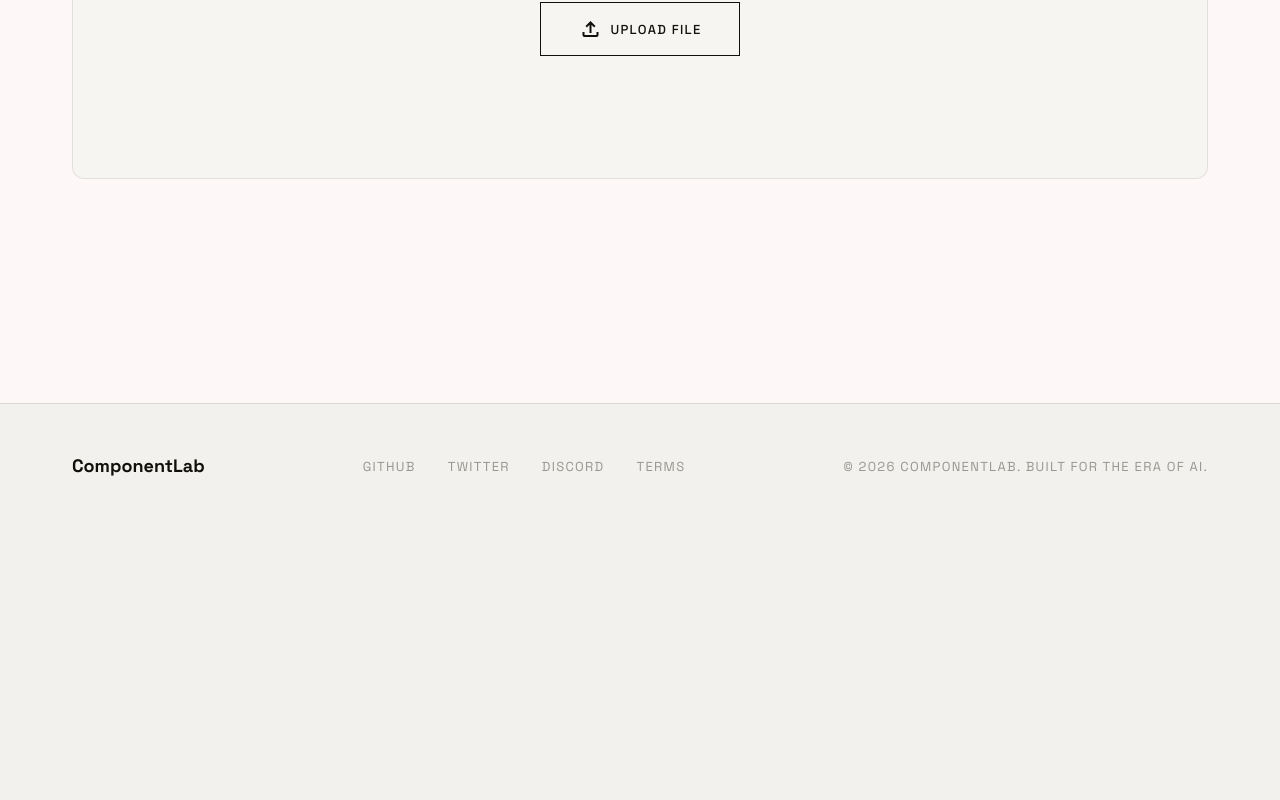
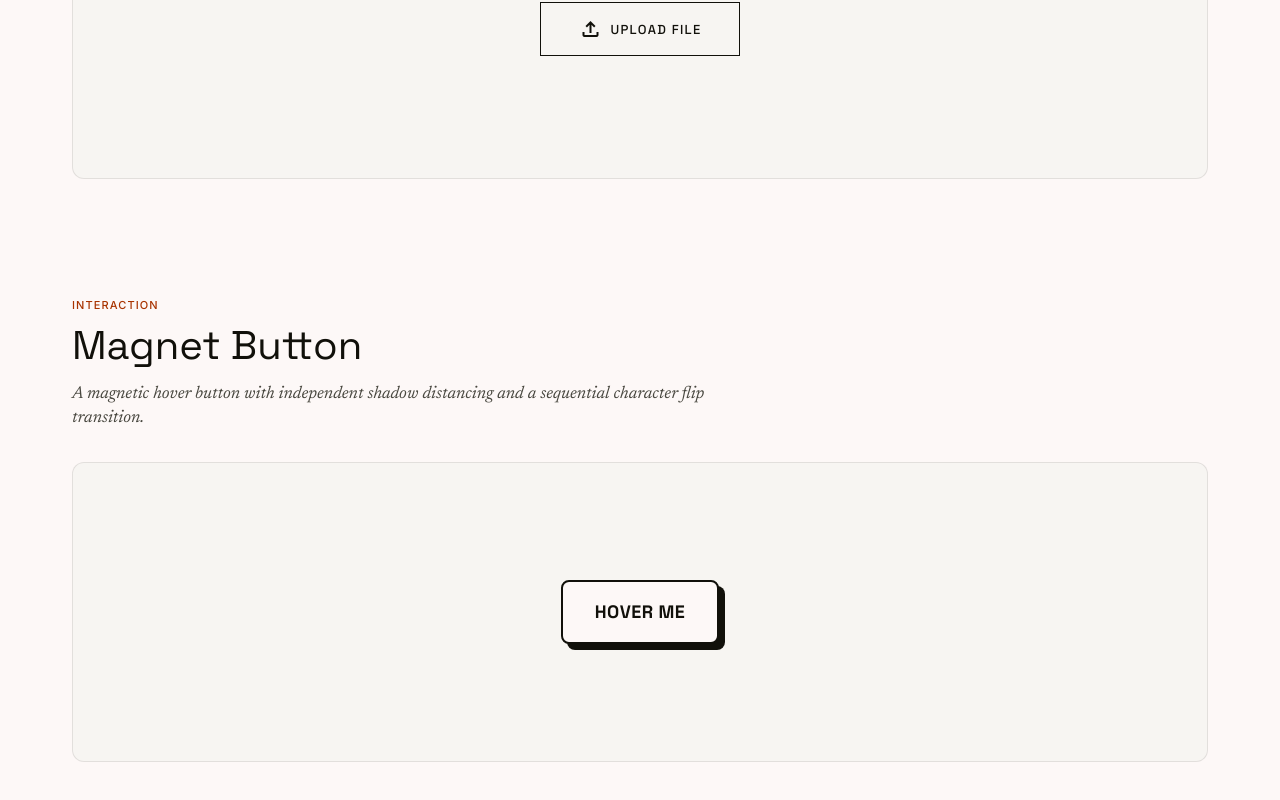
Before and after one commit to TakshPatel02/ComponentLabs, a React (Vite) app: page /components in a window 1280 px wide. Shown: the part 3248-4048 px from the top of the page. Before the commit the page ends 3776 px from the top, so only its background shows below. Built offline with nearby package versions, Linux system fonts and the light colour scheme.

Commit message:
Add MagnetButton component with magnetic hover effect and integrate into ComponentsPage

```diff
--- a/src/Pages/ComponentsPage.jsx
+++ b/src/Pages/ComponentsPage.jsx
@@ -4,6 +4,7 @@ import VelocityText from "../components/VelocityText";
 import { CreativeHighlightText } from "../components/CreativeHighlightText";
 import FillButton from "../components/FillButton";
 import UploadButton from "../components/UploadButton";
+import MagnetButton from "../components/MagnetButton";
 
 const ComponentsPage = () => {
   const [replayKey, setReplayKey] = useState(0);
@@ -196,6 +197,30 @@ const ComponentsPage = () => {
               </div>
             </div>
           </div>
+
+          {/* Magnet Button Component Section */}
+          <div className="w-full flex flex-col group mt-6">
+            <div className="mb-8 flex flex-col md:flex-row md:items-end justify-between gap-6">
+              <div className="flex-1">
+                <span className="font-system-micro text-system-micro text-secondary tracking-widest uppercase mb-2 block">
+                  Interaction
+                </span>
+                <h3 className="font-section-heading text-[32px] md:text-[40px] leading-tight text-primary transition-colors">
+                  Magnet Button
+                </h3>
+                <p className="font-editorial-standard text-editorial-standard text-on-surface-variant italic mt-3 max-w-2xl">
+                  A magnetic hover button with independent shadow distancing and
+                  a sequential character flip transition.
+                </p>
+              </div>
+            </div>
+
+            <div className="w-full bg-cursor-cream/50 min-h-62.5 md:h-75 rounded-xl oklab-border flex flex-col items-center justify-center overflow-hidden relative transition-all duration-500 group-hover:shadow-[0_20px_70px_-10px_rgba(38,37,30,0.05)]">
+              <div className="flex items-center gap-6 flex-wrap justify-center">
+                <MagnetButton text="Hover Me" />
+              </div>
+            </div>
+          </div>
         </div>
       </main>
     </div>
--- /dev/null
+++ b/src/components/MagnetButton.jsx
@@ -0,0 +1,116 @@
+import React, { useRef, useState } from "react";
+import { motion } from "motion/react";
+
+const DURATION = 0.25;
+const STAGGER = 0.025;
+
+const FlipText = ({ children, isHovered }) => {
+  return (
+    <div className="relative block overflow-hidden whitespace-nowrap font-bold tracking-wide">
+      <div className="flex">
+        {children.split("").map((l, i) => (
+          <motion.span
+            variants={{
+              initial: { y: 0 },
+              hovered: { y: "-100%" },
+            }}
+            initial="initial"
+            animate={isHovered ? "hovered" : "initial"}
+            transition={{
+              duration: DURATION,
+              ease: "easeInOut",
+              delay: STAGGER * i,
+            }}
+            className="inline-block"
+            key={i}
+          >
+            {l === " " ? "\u00A0" : l}
+          </motion.span>
+        ))}
+      </div>
+      <div className="absolute inset-0 flex">
+        {children.split("").map((l, i) => (
+          <motion.span
+            variants={{
+              initial: { y: "100%" },
+              hovered: { y: 0 },
+            }}
+            initial="initial"
+            animate={isHovered ? "hovered" : "initial"}
+            transition={{
+              duration: DURATION,
+              ease: "easeInOut",
+              delay: STAGGER * i,
+            }}
+            className="inline-block"
+            key={i}
+          >
+            {l === " " ? "\u00A0" : l}
+          </motion.span>
+        ))}
+      </div>
+    </div>
+  );
+};
+
+const MagnetButton = ({ text = "Hover Me", onClick }) => {
+  const containerRef = useRef(null);
+  const [position, setPosition] = useState({ x: 0, y: 0 });
+  const [isHovered, setIsHovered] = useState(false);
+
+  const handleMouse = (e) => {
+    if (!containerRef.current) return;
+    const { clientX, clientY } = e;
+    const { height, width, left, top } =
+      containerRef.current.getBoundingClientRect();
+
+    // Calculate the distance from mouse to the center of the element
+    const middleX = clientX - (left + width / 2);
+    const middleY = clientY - (top + height / 2);
+
+    // Adjust the multiplier to control the magnet strength
+    setPosition({ x: middleX * 0.3, y: middleY * 0.3 });
+  };
+
+  const reset = () => {
+    setPosition({ x: 0, y: 0 });
+    setIsHovered(false);
+  };
+
+  const handleMouseEnter = () => {
+    setIsHovered(true);
+  };
+
+  return (
+    // Outer container provides a larger hit area for the magnetic effect to start early
+    <div
+      ref={containerRef}
+      onMouseMove={handleMouse}
+      onMouseLeave={reset}
+      onMouseEnter={handleMouseEnter}
+      className="relative p-6 cursor-pointer group items-center justify-center flex"
+    >
+      <div className="relative inline-block w-full h-full">
+        {/* Solid Shadow Base - This stays anchored and doesn't move with the magnet */}
+        <div className="absolute inset-0 bg-primary group-hover:bg-error-warm transition-colors duration-500 rounded-lg translate-y-1.5 translate-x-1.5" />
+
+        {/* Top Magnetic Button Layer */}
+        <motion.button
+          animate={{ x: position.x, y: position.y }}
+          transition={{
+            type: "spring",
+            stiffness: 150,
+            damping: 15,
+            mass: 0.1,
+          }}
+          onClick={onClick}
+          className="relative px-8 py-4 bg-surface text-primary border-2 border-primary rounded-lg text-lg uppercase font-['Space_Grotesk'] focus:outline-none transition-colors duration-300 w-full"
+        >
+          <FlipText isHovered={isHovered}>{text}</FlipText>
+        </motion.button>
+      </div>
+    </div>
+  );
+};
+
+export default MagnetButton;
```
